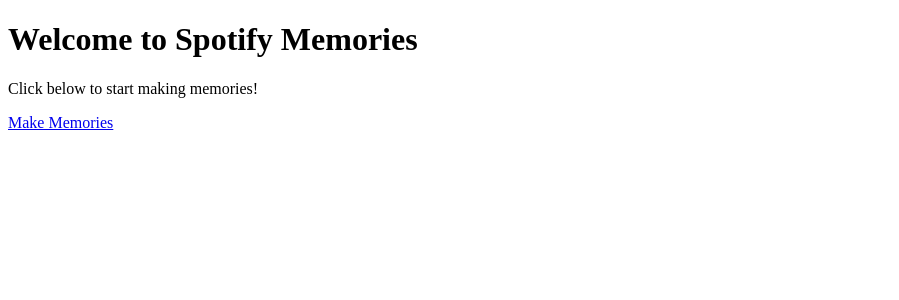
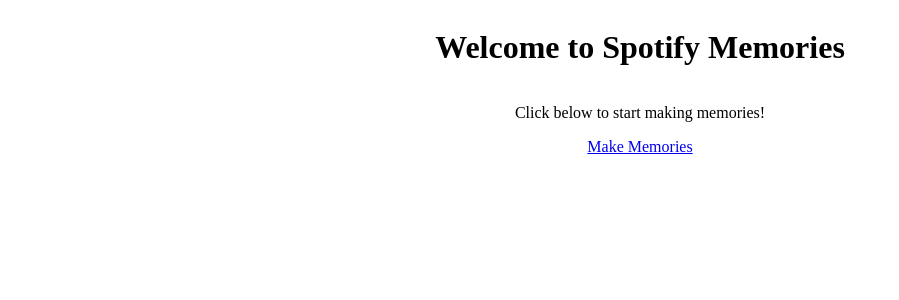
Before and after one commit to coreyli1/Spotify-Memories, a Flask app: page / in a window 1280 px wide. Shown: the top 300 px of the page, without its empty margins (0-899 px from the left). Run offline with Flask 2, Linux system fonts and the light colour scheme.

Commit message:
more edits to UI

```diff
--- a/static/styles.css
+++ b/static/styles.css
@@ -1,3 +1,13 @@
+/* Home page stylings */
+.home {
+    display: flex;
+    justify-content: center;
+    align-items: center;
+    flex-direction: column;
+}
+
+
+/* Checklist stylings */
 .checklist-top {
     text-align: center;
 }
@@ -11,8 +21,22 @@
     display: flex;
     align-items: center;
     flex-direction: column;
+
+    max-width: 20%;
 }
 
 input.check {
     transform: scale(1.25);
 }
+
+.submit {
+    text-align: center;
+}
+
+/* Confirmation stylings */
+.confirmation {
+    display: flex;
+    justify-content: center;
+    align-items: center;
+    flex-direction: column;
+}
--- a/templates/checklist.html
+++ b/templates/checklist.html
@@ -33,8 +33,10 @@
 
         {% endfor %}
         </div>
+        <div class="submit">
+            <input type="submit" id="submit" name="submit" value="Lets get started!">
+        </div>
 
-        <input type="submit" id="submit" name="submit" value="Lets get started!">
     </form>
 
 </body>
--- a/templates/confirmation.html
+++ b/templates/confirmation.html
@@ -7,9 +7,11 @@
     <link rel="stylesheet" href='/static/styles.css' />
 </head>
 <body>
-
+    <div class="confirmation">
         <h1>Congrats! You've made your playlist</h1>
         <p>Click <a href={{playlist}}>here</a> to play it</p>
 
+    </div>
+
 </body>
 </html>
--- a/templates/index.html
+++ b/templates/index.html
@@ -8,7 +8,7 @@
 
 </head>
 <body>
-        <div class="">
+        <div class="home">
             <h1>Welcome to Spotify Memories</h1>
             <p>Click below to start making memories!</p>
             <a href='/auth'>Make Memories</a>
```
